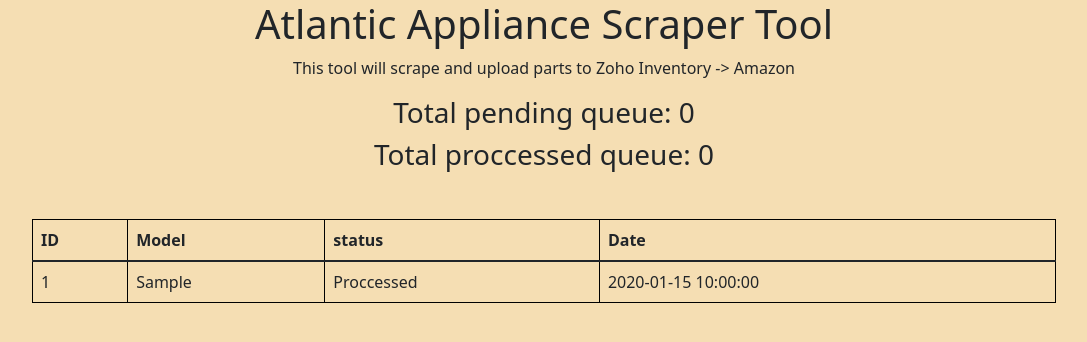
After one commit to adeniyi1007/scraper, a PHP site: page /queue.php in a window 1280 px wide. The commit adds this page. Shown: the top 342 px of the page, without its empty margins (96-1183 px from the left). Run offline with PHP 8.4, Linux system fonts and the light colour scheme; tables that the repository leaves empty hold one stand-in row (values such as "Sample post").

Commit message:
database and upload

```diff
--- /dev/null
+++ b/config.php
@@ -0,0 +1,5 @@
+<?php
+$connection = mysqli_connect('localhost', 'root', '', 'scraper');
+if (!$connection) {
+    echo "Database not connected: " . mysqli_connect_error();
+}
--- /dev/null
+++ b/queue.php
@@ -0,0 +1,83 @@
+<?php include_once "config.php"; ?>
+<!DOCTYPE html>
+<html lang="en">
+<head>
+    <meta charset="UTF-8">
+    <meta http-equiv="X-UA-Compatible" content="IE=edge">
+    <meta name="viewport" content="width=device-width, initial-scale=1.0">
+    <title>Scraper</title>
+    <!-- CSS only -->
+<link href="https://cdn.jsdelivr.net/npm/bootstrap@5.1.3/dist/css/bootstrap.min.css" rel="stylesheet" integrity="sha384-1BmE4kWBq78iYhFldvKuhfTAU6auU8tT94WrHftjDbrCEXSU1oBoqyl2QvZ6jIW3" crossorigin="anonymous">
+</head>
+<body class="" style="background:wheat">
+
+<?php
+$pending = 0;
+$proccessed = 0;
+$sql1 = mysqli_query($connection, "SELECT * FROM queue");
+if (mysqli_num_rows($sql1) > 0) {
+    while($row = $sql1->fetch_assoc()) {
+        if ($row['status'] == '1') {
+            $pending++;
+        }
+        if ($row['status'] == '3') {
+            $proccessed++;
+        }
+
+    }
+
+}
+$query = "SELECT * FROM queue";
+$sql = mysqli_query($connection, $query);
+if (mysqli_num_rows($sql) > 0) {
+
+
+?>
+<center>
+<h1> Atlantic Appliance Scraper Tool </h1>
+<p>This tool will scrape and upload parts to Zoho Inventory -> Amazon</p>
+<?php
+echo '<h3>Total pending queue: ' .$pending. '</h3>';
+echo '<h3>Total proccessed queue: ' .$proccessed. '</h3>';
+?>
+</center>
+
+<table class="table table-responsive table-bordered mt-5  mx-auto
+" style='max-width:80%;border-color:black'>
+    <thead>
+        <tr>
+            <th>ID</th>
+            <th>Model</th>
+            <th>status</th>
+            <th>Date</th>
+
+        </tr>
+    </thead>
+    <tbody>
+        <?php
+        $id = 1;
+        while($row = $sql->fetch_assoc()) {
+            if ($row['status'] == '1') {
+                $status = "Pending";
+                $pending++;
+            } elseif ($row['status'] == '2') {
+                $status = "Processing";
+            } else{
+                $status = "Proccessed";
+            }
+
+        ?>
+        <tr>
+            <td><?= $id ?></td>
+            <td><?= $row['data']; ?></td>
+            <td><?= $status ?></td>
+            <td><?= $row['created'] ?></td>
+        </tr>
+
+        <?php
+            $id++;
+            }
+        }
+        ?>
+    </tbody>
+</table>
```
Also changed, not shown: cron_queue.php (added, +16 -0 lines), index.php (+17 -5 lines), queue_upload.php (added, +27 -0 lines), scraper.sql (added, +65 -0 lines).
